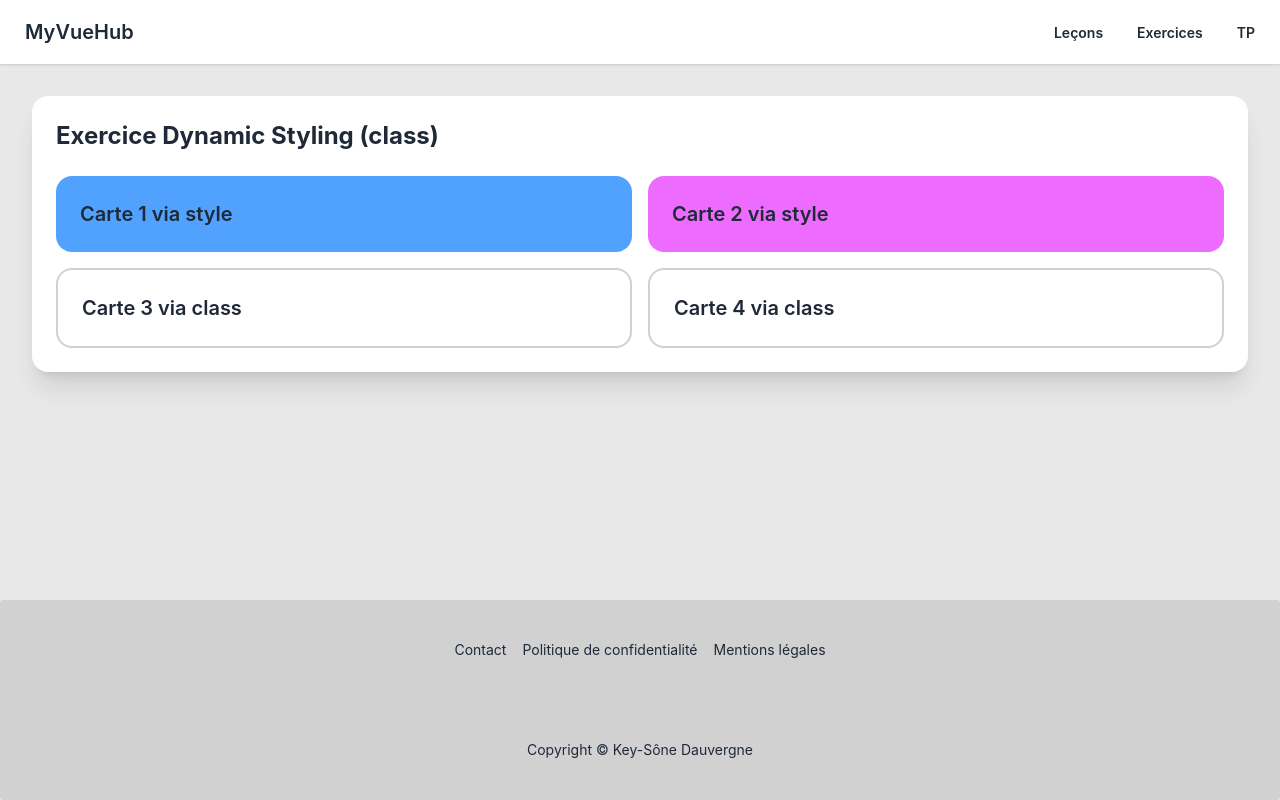
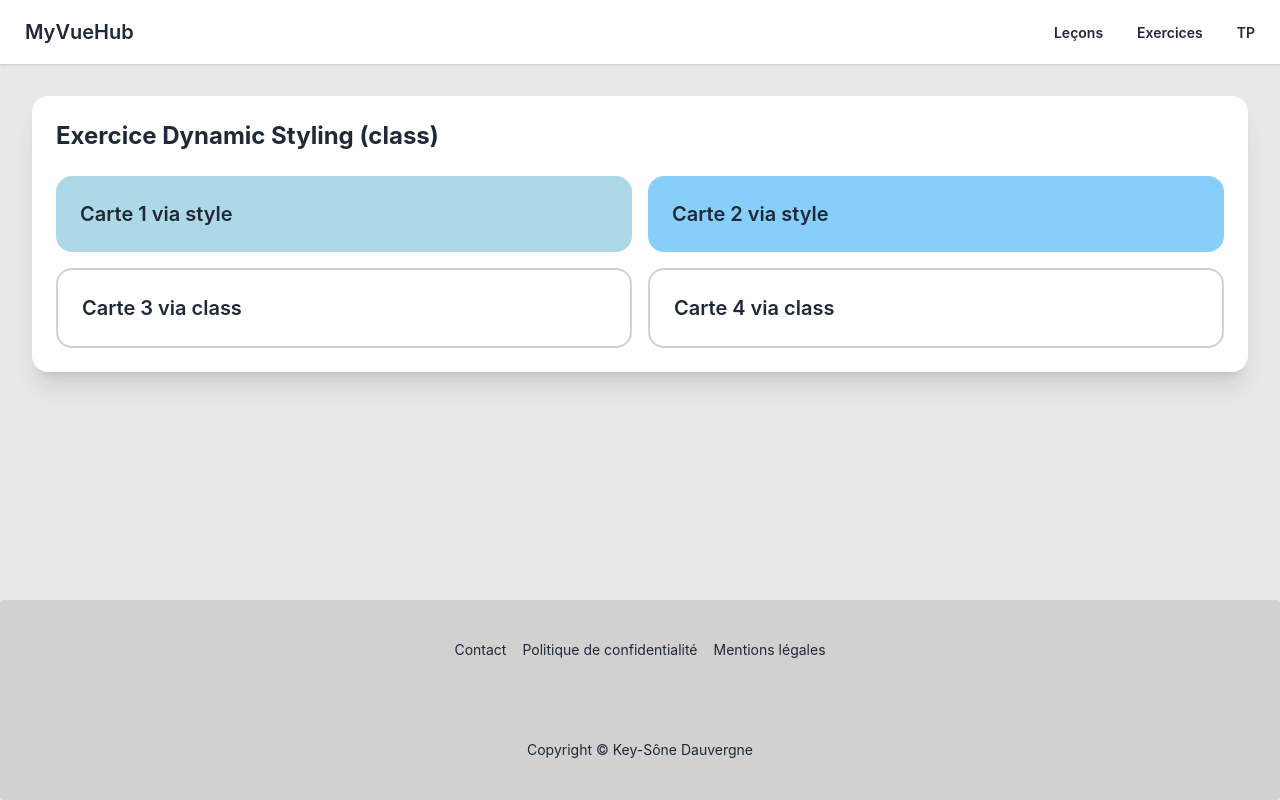
Before and after one commit to kdauvergne/my-vue-hub, a Vue app: page /exercices/exercice-dynamic-styling in a window 1280 px wide. Built offline with nearby package versions, Linux system fonts and the light colour scheme.

Commit message:
add Correction Exercice 4

```diff
--- a/src/views/exercices/ExerciceDynamicStyling.vue
+++ b/src/views/exercices/ExerciceDynamicStyling.vue
@@ -8,9 +8,9 @@
       <div class="grid grid-cols-2 gap-4">
         <button
           type="button"
-          class="card w-full bg-blue-400 cursor-pointer hover:shadow-md transition focus-visible:outline-2 focus-visible:outline-primary"
-          :style="{ backgroundColor: dynamicColor }"
-          @click="changeColor"
+          class="card w-full cursor-pointer hover:shadow-md transition focus-visible:outline-2 focus-visible:outline-primary"
+          @click="selectionCard(1)"
+          :style="{ backgroundColor: selectCard1 ? 'pink' : 'lightblue' }"
         >
           <span class="card-body items-center justify-center p-6">
             <span class="text-xl font-semibold">Carte 1 via style</span>
@@ -18,9 +18,11 @@
         </button>
         <button
           type="button"
-          class="card w-full bg-fuchsia-400 cursor-pointer hover:shadow-md transition focus-visible:outline-2 focus-visible:outline-primary"
-          :style="{ backgroundColor: dynamicColor2 }"
-          @click="changeColor2"
+          class="card w-full cursor-pointer hover:shadow-md transition focus-visible:outline-2 focus-visible:outline-primary"
+          @click="selectionCard(2)"
+          v-bind:style="{
+            backgroundColor: selectCard2 ? 'lightcoral' : 'lightskyblue',
+          }"
         >
           <span class="card-body items-center justify-center p-6">
             <span class="text-xl font-semibold">Carte 2 via style</span>
@@ -29,9 +31,10 @@
         <button
           type="button"
           class="card w-full cursor-pointer hover:shadow-md transition focus-visible:outline-2 focus-visible:outline-primary border-2 border-base-300"
-          :class="{ 'bg-green-400': isActive }"
-          @click="toggleStatus"
+          @click="selectionCard(3)"
+          :class="{ class1: selectCard3 }"
         >
+          <!-- avec classe css définie dans le style scoped -->
           <span class="card-body items-center justify-center p-6">
             <span class="text-xl font-semibold">Carte 3 via class</span>
           </span>
@@ -39,9 +42,10 @@
         <button
           type="button"
           class="card w-full cursor-pointer hover:shadow-md transition focus-visible:outline-2 focus-visible:outline-primary border-2 border-base-300"
-          :class="{ 'bg-cyan-400': isActive2 }"
-          @click="toggleStatus2"
+          @click="selectionCard(4)"
+          v-bind:class="{ 'bg-green-200': selectCard4 }"
         >
+          <!-- avec classe tailwind css directement dans le v-bind:class -->
           <span class="card-body items-center justify-center p-6">
             <span class="text-xl font-semibold">Carte 4 via class</span>
           </span>
@@ -54,29 +58,30 @@
 <script setup>
 import { ref } from "vue";
 
-// Dynamic Styling avec v-bind:style
-const dynamicColor = ref(null);
-const dynamicColor2 = ref(null);
+const selectCard1 = ref(false);
+const selectCard2 = ref(false);
+const selectCard3 = ref(false);
+const selectCard4 = ref(false);
 
-function changeColor() {
-  dynamicColor.value = dynamicColor.value === null ? "red" : "pink";
+function selectionCard(card) {
+  if (card === 1) {
+    selectCard1.value = !selectCard1.value;
+  } else if (card === 2) {
+    selectCard2.value = !selectCard2.value;
+  } else if (card === 3) {
+    selectCard3.value = !selectCard3.value;
+  } else if (card === 4) {
+    selectCard4.value = !selectCard4.value;
+  }
+}
+</script>
+
+<style scoped>
+.class1 {
+  background-color: lightblue;
 }
 
-function changeColor2() {
-  dynamicColor2.value = dynamicColor2.value === null ? "purple" : "violet";
+.class2 {
+  background-color: lightgreen;
 }
-
-// Dynamic Styling avec v-bind:class
-
-const isActive = ref(false);
-
-function toggleStatus() {
-  isActive.value = !isActive.value;
-}
-
-const isActive2 = ref(false);
-
-function toggleStatus2() {
-  isActive2.value = !isActive2.value;
-}
-</script>
+</style>
```
